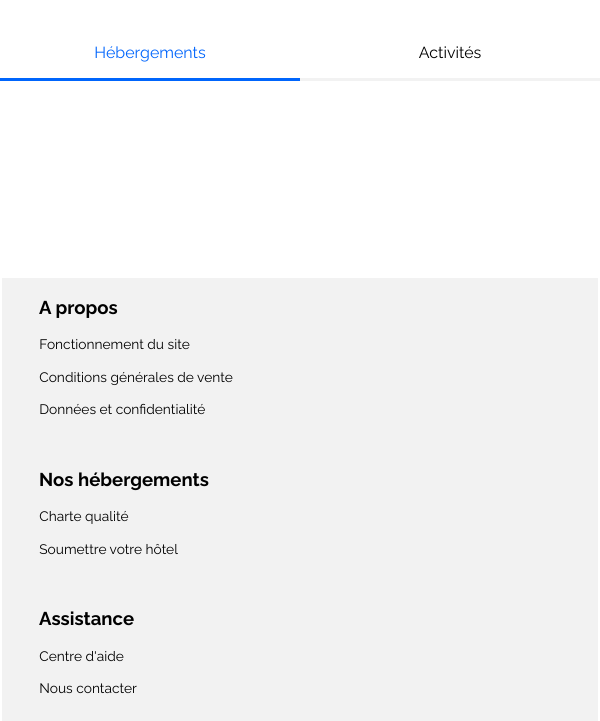
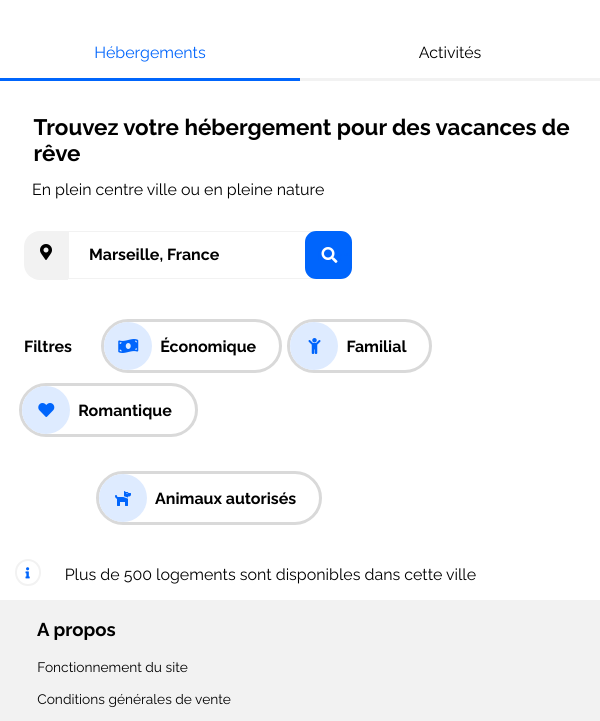
Before and after one commit to Rosine-k/RosineKabore_2_31122020, a plain HTML site: page index.html in a window 600 px wide. Shown: the part 69-790 px from the top of the page. Drawn offline with Linux system fonts and the light colour scheme.

Commit message:
recherche et filtres

```diff
--- a/index.html
+++ b/index.html
@@ -22,7 +22,61 @@
         <a href="#" class="sinscrire">S'inscrire</a>
 	</header>
 
+    <main>
+        <h1>Trouvez votre hébergement pour des vacances de rêve</h1>
+        <p id="p1">En plein centre ville ou en pleine nature</p>
+
+        <form>
+            <i class="fas fa-map-marker-alt"></i>
+          <input type="text" name="recherche" id="recherche" placeholder="Marseille, France"/>
+          <input type="submit" id="rechercher" value="Rechercher"/>
+            <i class="fas fa-search"></i>
+        </form>
+
+        <div class="filtrescontainer">
+
+            <h2 class="filtres">Filtres</h2>
+
+            <div class="filtre1">
+                <div class="icone">
+                    <i class="fas fa-money-bill-wave"></i>
+                </div>
+                <span class="titre_filtre">Économique</span>
+            </div>
+
+            <div class="filtre2">
+                <div class="icone">
+                    <i class="fas fa-child"></i>
+                </div>
+                <span class="titre_filtre">Familial</span>
+            </div>
+
+
+            <div class="filtre3">
+                <div class="icone">
+                    <i class="fas fa-heart"></i>
+                </div>
+                <span class="titre_filtre">Romantique</span>
+            </div>
+
+            <div class="filtre4">
+                <div class="icone">
+                    <i class="fas fa-dog"></i>
+                </div>
+                <span class="titre_filtre">Animaux autorisés</span>
+            </div>
+
+        </div>
+
+        <div id="information_content">
+            <i class="fas fa-info"></i>
+            <p class="information">Plus de 500 logements sont disponibles dans cette ville</p>
+        </div>
+
+    </main>
+
     <footer>
+      <div class="footer_content">
         <div id="a_propos" >
             <h3 class="title_footer">A propos</h3>
             <div id="liste_propos">
@@ -53,6 +107,7 @@
                 </ul>
             </div>
       </div>
+     </div>
     </footer>
     </body>
     </html>
--- a/style.css
+++ b/style.css
@@ -4,7 +4,6 @@ body
     font-weight: 400;
     color:black;
     margin: auto;
-    max-width: 1440px;
 }
 
 a
@@ -14,6 +13,7 @@ a
 
 header
 {
+    max-width: 1440px;
     display: grid;
     align-items: center;
     grid-template-columns: auto 1fr auto auto;
@@ -63,30 +63,192 @@ nav
     padding: 2rem;
 }
 
+main
+{
+    max-width: 1440px;
+    margin: auto;
+}
 
+h1
+{
+	font-weight: bold;
+	font-size: 1.4rem;
+	margin-left: 1em;
+	margin-top: 0.7em;
+}
 
+#p1
+{
+	margin-left: 1.6em;
+	margin-top: -0.8em;
+}
 
+form
+{
+    display: inline-flex;
+    max-width: 100%;
+    margin-top: 1em;
+}
 
+.fa-map-marker-alt
+{
+	margin-left: 1.5em;
+	background-color: #f2f2f2;
+	padding-left: 1em;
+	padding-right: 1em;
+	padding-top: 0.8em;
+    align-items: center;
+	border-radius: 1rem 0 0 1rem;
+    height: 2.3em;
+}
 
+#recherche
+{
+	margin-bottom: 3em;
+	padding-left: 1.5em;
+	padding-top: 0.8em;
+	padding-bottom: 0.7em;
+	border: 1px #f2f2f2 solid;
+	width: 14em;
+    height: 2em;
+}
+
+::-webkit-input-placeholder
+{
+	color: black;
+	font-weight: bold;
+	font-size: 1rem;
+    font-family: "Raleway", "sans serif";
+}
+
+#rechercher
+{
+  padding-top: 0.9em;
+  padding-bottom: 0.7em;
+  margin-left: -1em;
+  padding-left: 0.8em;
+  padding-right: 0.8em;
+  color: white;
+  font-weight: bold;
+  border-color: #0065fc;
+  background-color: #0065fc;
+  border-style: solid;
+  border-radius: 0 1rem 1rem 0;
+  cursor: pointer;
+  width: 9.5em;
+  height: 3.6em;
+  font-family: "Raleway", "sans serif";
+}
+
+.fa-search
+{
+  display: none;
+  color: transparent;
+}
+
+.filtres
+{
+	text-decoration: none;
+	color: black;
+    margin-left: 1.5em;
+    font-size: 1em;
+    cursor: pointer;
+}
+
+.filtres:hover, .filtre1:hover, .filtre2:hover, .filtre3:hover, .filtre4:hover
+{
+	color: #0065fc;
+}
+
+.filtrescontainer
+{
+	display: flex;
+    align-items: center;
+}
+
+.filtre1, .filtre2, .filtre3, .filtre4
+{
+	border: 3px #d9d9d9 solid;
+	border-radius: 30px;
+    padding-right: 15px;
+    display: flex;
+    text-align: center;
+    align-items: center;
+    font-weight: bold;
+    cursor: pointer;
+    margin-left: 2em;
+}
+
+.titre_filtre
+{
+    padding-left: 1em;
+    padding-right: 0.5em;
+}
+
+.icone
+{
+	color: #0065fc;
+	background-color: #DEEBFF;
+	height:3rem;
+    width:3rem;
+    border-radius:100%;
+    display: flex;
+    align-items: center;
+    justify-content: center;
+}
+
+.fa-info
+{
+	color: #0065fc;
+	margin-left: 1.3em;
+    margin-top: 1.7em;
+	border: 2px solid #f2f2f2;
+	border-radius: 100%;
+	padding-right: 0.8em;
+	padding-left: 0.8em;
+	padding-top: 0.5em;
+	padding-bottom: 0.5em;
+	font-size: 0.7rem;
+    display: flex;
+    align-items: center;
+    justify-content: center;
+
+}
+
+#information_content
+{
+    display: flex;
+    align-items: center;
+}
+
+.information
+{
+	margin-top: 2.5em;
+	margin-left: 1.5em;
+}
 
 
 
 
 footer
 {
-    display: flex;
+    width:100%;
     background: #f2f2f2;
-    position: absolute;
     bottom: 2px;
     right: 2px;
     left: 2px;
+}
 
+.footer_content
+{
+    max-width: 1440px;
+    margin: auto;
+    display: flex;
 }
 
 .footerlink
 {
-
-  text-decoration: none;
+    text-decoration: none;
     color: black;
 }
 
@@ -142,15 +304,98 @@ header
 	border-top: none;
 }
 
+    /*main telephone*/
+h1
+{
+    padding-bottom: 0.5em;
+    margin-top: 1.5em;
+    margin-left: 1.5em;
+}
 
+#p1
+{
+    margin-left: 2em;
+}
 
+#rechercher
+{
+    width: 3.5em;
+    border-radius: 0.7rem 0.7rem 0.7rem 0.7rem;
+    color: #0065fc;
+
+}
+
+.fa-search
+{
+    color: white;
+    position: relative;
+    right: 1.9em;
+    top: 1em;
+    font-weight: bold;
+}
+
+#recherche
+{
+    width: 17em;
+}
+
+.filtrescontainer
+{
+    display: grid;
+	grid-template-columns: 1fr 1fr;
+	grid-template-areas: "grid_filtres grid_filtres"
+				         "grid_economique grid_familial"
+				         "grid_romantique grid_romantique"
+				         "grid_animaux grid_animaux";
+    grid-gap: 10px;
+}
+
+.filtres
+{
+    grid-area: grid_filtres;
+}
+
+.filtre1
+{
+    grid-area: grid_economique grid_familial;
+    margin-left: 1.2em;
+}
+
+.filtre2
+{
+    grid-area: grid_economique grid_familial;
+    margin-left: -0.3em;
+    margin-right: 1.5em;
+}
+
+.filtre3
+{
+    grid-area: grid_romantique grid_romantique;
+    margin-left: 1.2em;
+}
+
+.filtre4
+{
+    grid-area: grid_animaux;
+    margin-left: 1.2em;
+    margin-right: 8.5em;
+}
+
+.titre_filtre
+{
+    padding-left: 0.5em;
+}
+
+.information
+{
+    margin-right: 1em;
+}
 
 
     /*footer telephone*/
-footer
+.footer_content
 {
     flex-direction: column;
-    position: absolute;
     bottom: 2px;
     right: 2px;
     left: 2px;
@@ -181,10 +426,24 @@ li
 @media only screen and (min-width:600px) and (max-width:999px)
 {
 
+    /*header tablette*/
 li
 {
     padding-right: 0em;
 
 }
 
+   /*main tablette*/
+.filtrescontainer
+{
+    display: flex;
+    flex-wrap: wrap;
 }
+
+.filtre4
+{
+    margin-left: 6em;
+    margin-top: 1.5em;
+}
+
+}
```
